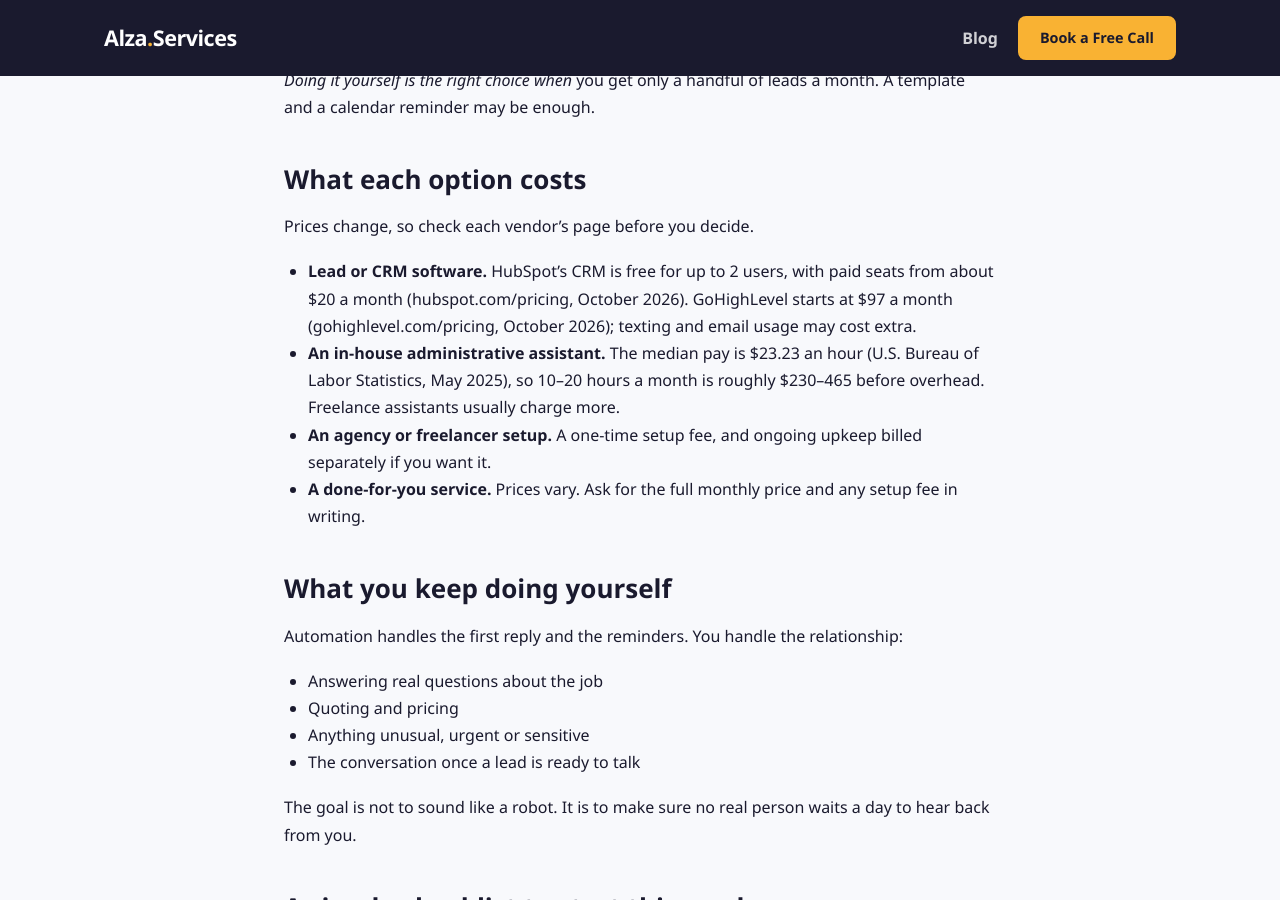
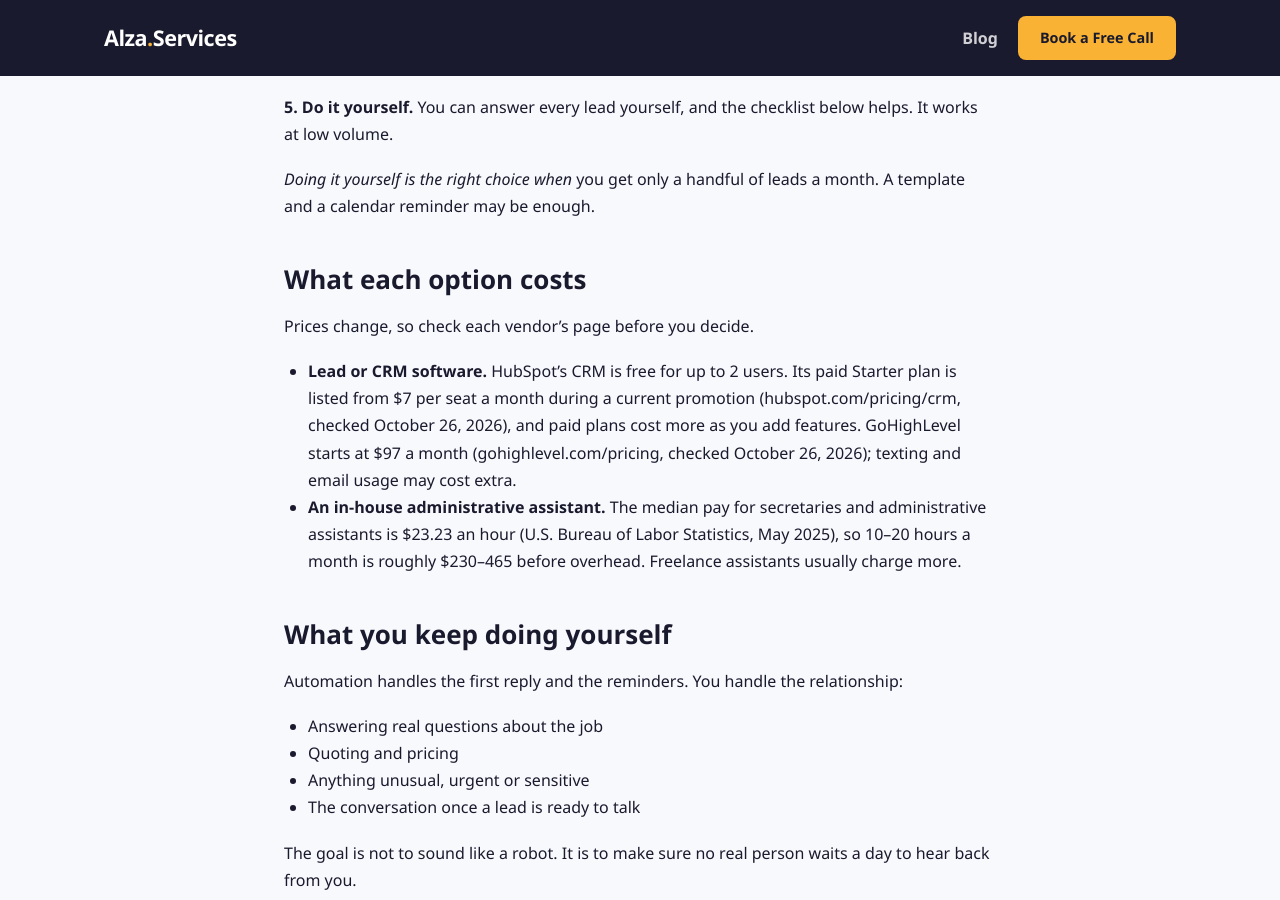
Before and after one commit to getsapalacios/alzallc.com, a Jekyll site: the page built from _posts/2026-11-09-lead-follow-up-inbox.md, in a window 1280 px wide and 900 px high, scrolled down 3171 px. Built offline with Jekyll 4.4.1, drawn with Linux system fonts in a browser that asks for light colours; some of the changed text lies outside the part shown.

Commit message:
Blog: add short version; trim cost section to CRM software and assistant wage
Rechecked HubSpot, GoHighLevel and BLS figures on 2026-10-26.

Co-Authored-By: Claude Opus 5.5 <noreply@anthropic.com>

```diff
--- a/_posts/2026-11-09-lead-follow-up-inbox.md
+++ b/_posts/2026-11-09-lead-follow-up-inbox.md
@@ -80,10 +82,8 @@ Once you know what good follow-up looks like, you have to decide who will make i
 
 Prices change, so check each vendor's page before you decide.
 
-- **Lead or CRM software.** HubSpot's CRM is free for up to 2 users, with paid seats from about $20 a month (hubspot.com/pricing, October 2026). GoHighLevel starts at $97 a month (gohighlevel.com/pricing, October 2026); texting and email usage may cost extra.
-- **An in-house administrative assistant.** The median pay is $23.23 an hour (U.S. Bureau of Labor Statistics, May 2025), so 10–20 hours a month is roughly $230–465 before overhead. Freelance assistants usually charge more.
-- **An agency or freelancer setup.** A one-time setup fee, and ongoing upkeep billed separately if you want it.
-- **A done-for-you service.** Prices vary. Ask for the full monthly price and any setup fee in writing.
+- **Lead or CRM software.** HubSpot's CRM is free for up to 2 users. Its paid Starter plan is listed from $7 per seat a month during a current promotion (hubspot.com/pricing/crm, checked October 26, 2026), and paid plans cost more as you add features. GoHighLevel starts at $97 a month (gohighlevel.com/pricing, checked October 26, 2026); texting and email usage may cost extra.
+- **An in-house administrative assistant.** The median pay for secretaries and administrative assistants is $23.23 an hour (U.S. Bureau of Labor Statistics, May 2025), so 10–20 hours a month is roughly $230–465 before overhead. Freelance assistants usually charge more.
 
 ## What you keep doing yourself
 
```
Also changed, not shown: other parts of _posts/2026-11-09-lead-follow-up-inbox.md (+2 -0 lines).
